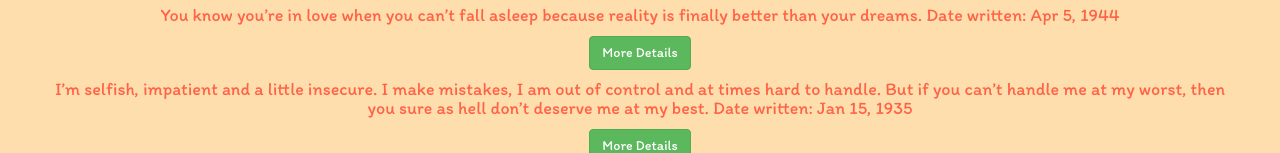
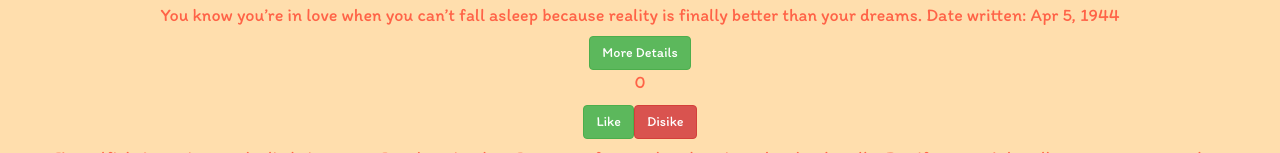
Before and after one commit to Nancy-Muthinzi/ip1-quotes, an Angular app: page / in a window 1280 px wide. Shown: the part 799-952 px from the top of the page. Built offline with nearby package versions, Linux system fonts and the light colour scheme.

Commit message:
create upvote and downvote buttons, add function to increase and decrease the number of votes

```diff
--- a/src/app/app.module.ts
+++ b/src/app/app.module.ts
@@ -8,6 +8,7 @@ import { QuoteDetailsComponent } from './quote-details/quote-details.component';
 import { HighlightDirective } from './highlight.directive';
 import { DateCountPipe } from './date-count.pipe';
 import { QuoteFormComponent } from './quote-form/quote-form.component';
+import { QuoteLikeComponent } from './quote-like/quote-like.component';
 
 @NgModule({
   declarations: [
@@ -17,6 +18,9 @@ import { QuoteFormComponent } from './quote-form/quote-form.component';
     HighlightDirective,
     DateCountPipe,
     QuoteFormComponent,
+    QuoteLikeComponent,
+
+
   ],
   imports: [
     BrowserModule,
--- /dev/null
+++ b/src/app/quote-like/quote-like.component.html
@@ -0,0 +1,7 @@
+<div>
+  <p>{{numberOfLikes}}</p>
+  <button class="btn btn-success" (click)="likeButtonClick()">Like</button>
+
+
+  <button class="btn btn-danger" (click)="dislikeButtonClick()">Disike</button>
+</div>
--- /dev/null
+++ b/src/app/quote-like/quote-like.component.ts
@@ -0,0 +1,24 @@
+import { Component, OnInit } from '@angular/core';
+
+@Component({
+  selector: 'like-box',
+  templateUrl: './quote-like.component.html',
+  styleUrls: ['./quote-like.component.css']
+})
+export class QuoteLikeComponent implements OnInit {
+  numberOfLikes: number = 0;
+
+  likeButtonClick() {
+    this.numberOfLikes++;
+  }
+
+  dislikeButtonClick() {
+    this.numberOfLikes--;
+  }
+
+  constructor() { }
+
+  ngOnInit() {
+  }
+
+}
--- a/src/app/quote/quote.component.html
+++ b/src/app/quote/quote.component.html
@@ -17,7 +17,7 @@
     <div class="row">
       <h4 id="{{i}}" appHighlight>{{quote.name}} Date written: {{quote.completeDate|date}}</h4>
       <button class="btn btn-success" (click)='toogleDetails(i)'>More Details</button>
-
+      <like-box></like-box>
     </div>
 
     <div class="row" *ngIf="quote.showDescription">
```
Also changed, not shown: src/app/quote-like/quote-like.component.css (added), src/app/quote-vote/quote-vote.component.ts (added), 1 other file (tests, documents, lock files or other folders).
